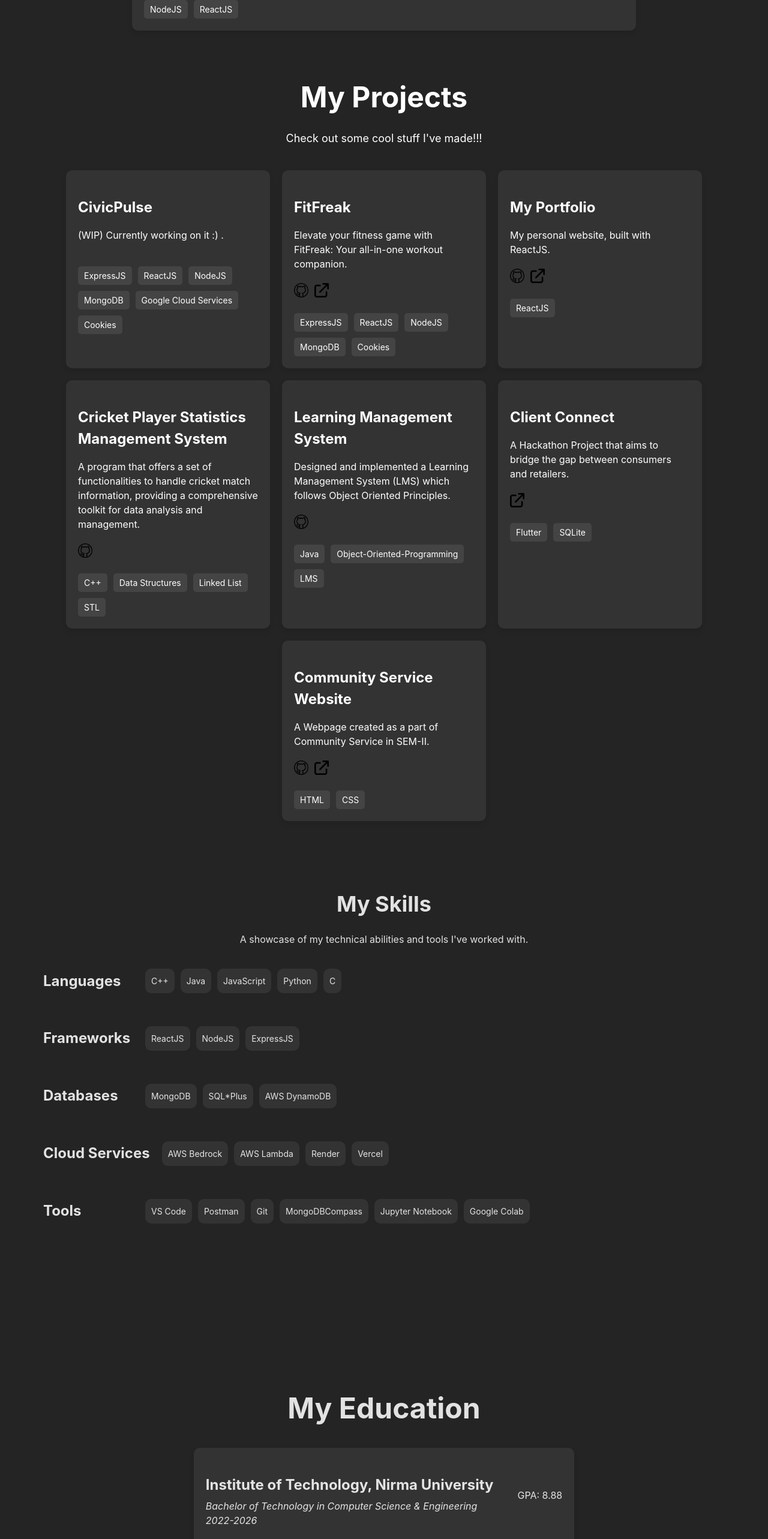
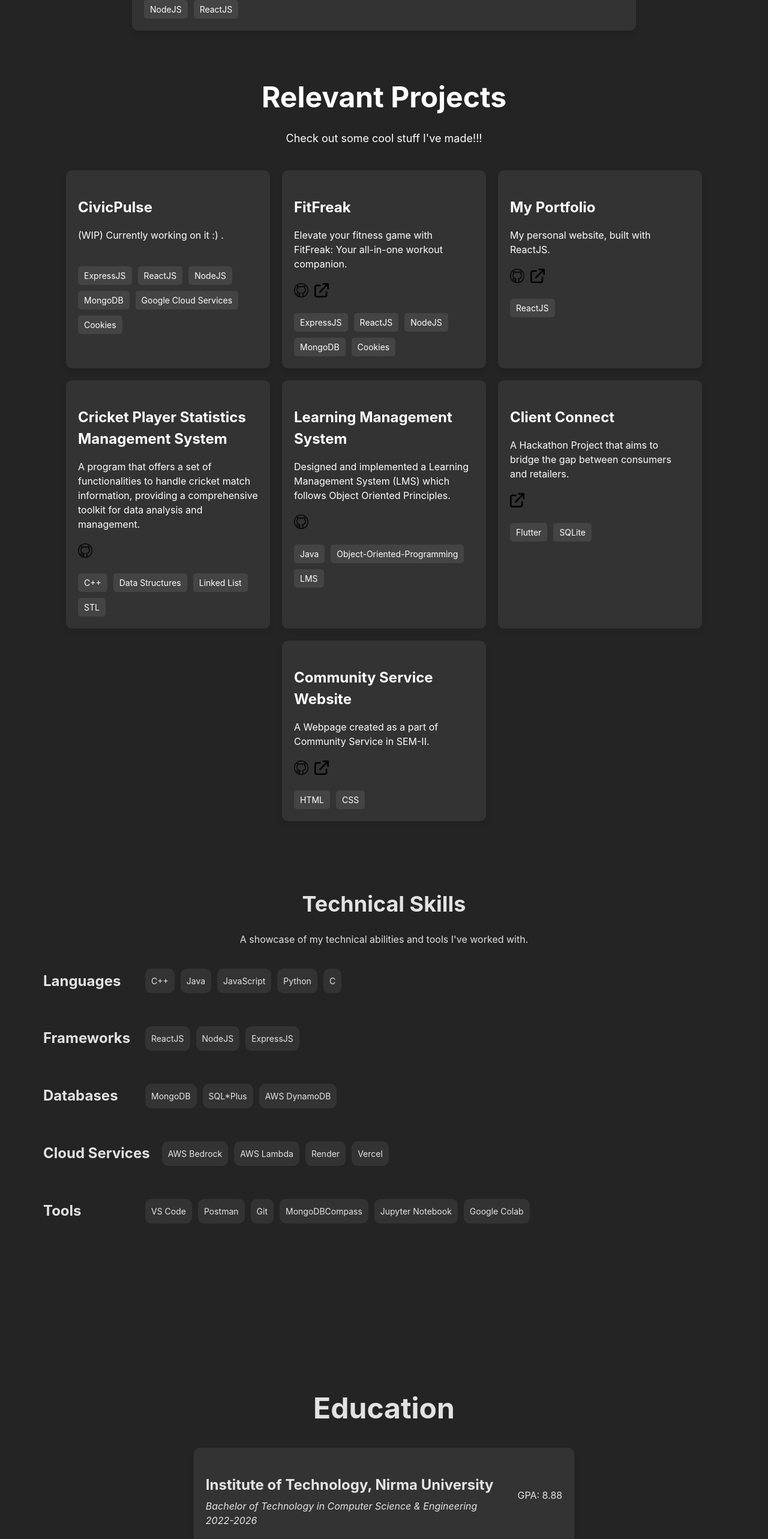
Before and after one commit to rushilpatel21/My-Portfolio, a React (Vite) app in the folder portfolio/: page / in a window 1280 px wide. Shown: the part 2336-4902 px from the top of the page at 60% size. Built offline with nearby package versions, Linux system fonts and the light colour scheme; no server answers.

Commit message:
Minor Title Changes

```diff
--- a/portfolio/src/pages/certificate.jsx
+++ b/portfolio/src/pages/certificate.jsx
@@ -14,7 +14,7 @@ const certificatesData = [
 const Certificates = () => {
   return (
     <section className="certificates-section certificates-page" id="certificates">
-      <h1>My Certificates</h1>
+      <h1>Relevant Certificates</h1>
       <div className="certificates-container">
         {certificatesData.map((certificate, index) => (
           <div key={index} className="certificate-card">
--- a/portfolio/src/pages/education.jsx
+++ b/portfolio/src/pages/education.jsx
@@ -15,7 +15,7 @@ const educationData = [
 const Education = () => {
   return (
     <section className="education-section education-page" id="education">
-      <h1>My Education</h1>
+      <h1>Education</h1>
       <div className="education-container">
         {educationData.map((education, index) => (
           <div key={index} className="education-card">
--- a/portfolio/src/pages/project.jsx
+++ b/portfolio/src/pages/project.jsx
@@ -57,7 +57,7 @@ const projects = [
 const Projects = () => {
   return (
     <section className="projects-section project-page" id='projects'>
-      <h1>My Projects</h1>
+      <h1>Relevant Projects</h1>
       <p>Check out some cool stuff I&apos;ve made!!!</p>
       <div className="projects-grid">
         {projects.map((project, index) => (
--- a/portfolio/src/pages/skills.jsx
+++ b/portfolio/src/pages/skills.jsx
@@ -11,7 +11,7 @@ const skillsData = {
 const Skills = () => {
   return (
     <section className="skills-section skills-page" id='skills'>
-      <h1>My Skills</h1>
+      <h1>Technical Skills</h1>
       <p>A showcase of my technical abilities and tools I&apos;ve worked with.</p>
       <div className="skills-container">
         {Object.keys(skillsData).map((category, index) => (
```
